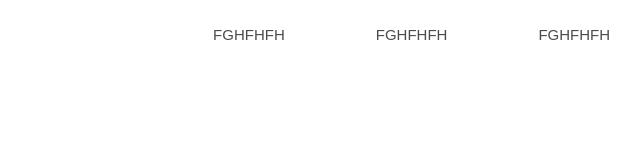
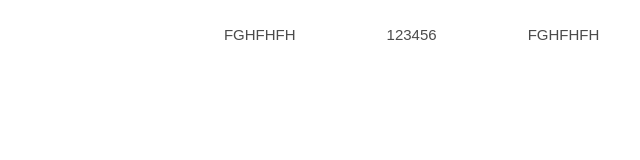
Before and after one commit to IYTihonov22/ADIC, a plain HTML site: page index.html in a window 1280 px wide. Shown: the full height of the page, 257-897 px from the left. Drawn offline with Linux system fonts and the light colour scheme.

```diff
--- a/index.html
+++ b/index.html
@@ -14,7 +14,7 @@
                 <button class="logo"><img src="imgs/logo.png" alt="logo"></button>
                 <div class="nav">
                     <button class="nav__link">fghfhfh</button>
-                    <button class="nav__link">fghfhfh</button>
+                    <button class="nav__link">123456</button>
                     <button class="nav__link">fghfhfh</button>
                 </div>
             </div>
```
